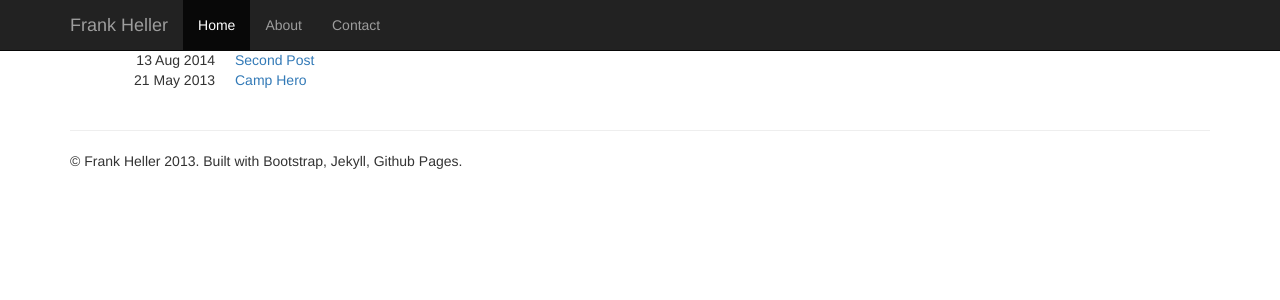
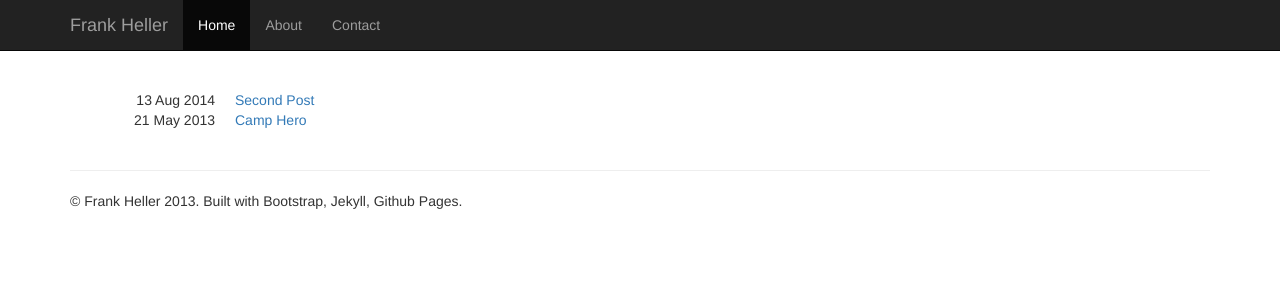
Before and after one commit to fheller/fheller.github.io, a Jekyll site: the page built from index.html, in a window 1280 px wide. Shown: the top 300 px of the page. Built offline with Jekyll 4.4.1, drawn with Linux system fonts in a browser that asks for light colours; nearby versions of some CDN libraries.

Commit message:
spacing finally done

```diff
--- a/_layouts/default.html
+++ b/_layouts/default.html
@@ -11,7 +11,8 @@
 
 <style>
   body{
-    padding-top:50px;
+        padding-top: 90px;
+        padding-bottom: 40px;
     }
 </style>
 
```
